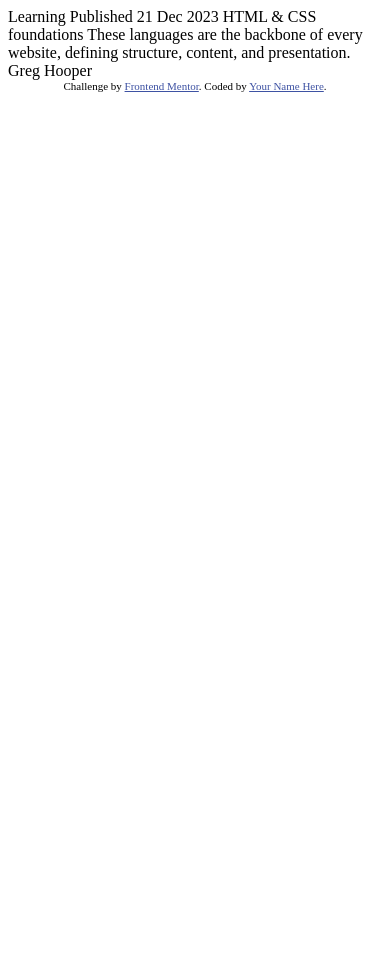
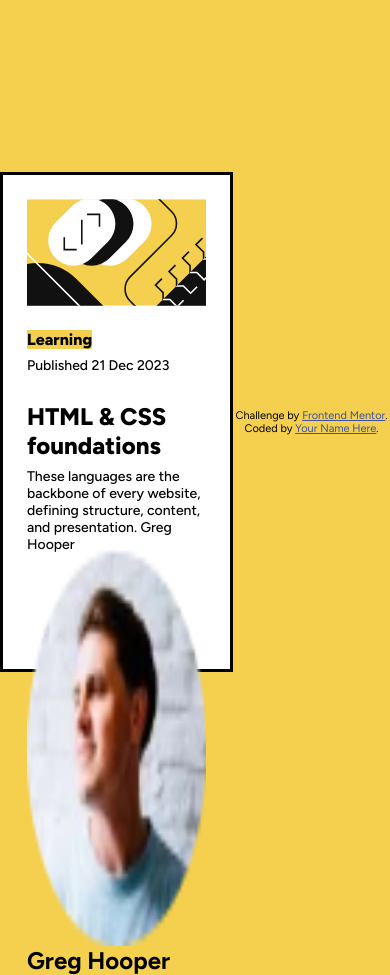
Before and after one commit to IsaacToluwani/FrontEndMentor-Newbie-Challenges, a plain HTML site: page blog-preview-card/index.html in a window 390 px wide. Before the commit the page ends 844 px from the top, so only its background shows below. Drawn offline with Linux system fonts and the light colour scheme.

Commit message:
Refactor blog preview card layout and styles for improved design and responsiveness

```diff
--- a/blog-preview-card/index.html
+++ b/blog-preview-card/index.html
@@ -1,34 +1,59 @@
 <!DOCTYPE html>
 <html lang="en">
   <head>
-  <meta charset="UTF-8">
-  <meta name="viewport" content="width=device-width, initial-scale=1.0"> <!-- displays site properly based on user's device -->
+    <meta charset="UTF-8" />
+    <meta name="viewport" content="width=device-width, initial-scale=1.0" />
+    <!-- displays site properly based on user's device -->
 
-  <link rel="icon" type="image/png" sizes="32x32" href="./assets/images/favicon-32x32.png">
+    <link
+      rel="icon"
+      type="image/png"
+      sizes="32x32"
+      href="./assets/images/favicon-32x32.png"
+    />
+    <link rel="stylesheet" href="style.css" />
 
     <title>Frontend Mentor | Blog preview card</title>
 
     <!-- Feel free to remove these styles or customise in your own stylesheet 👍 -->
     <style>
-    .attribution { font-size: 11px; text-align: center; }
-    .attribution a { color: hsl(228, 45%, 44%); }
+      .attribution {
+        font-size: 11px;
+        text-align: center;
+      }
+      .attribution a {
+        color: hsl(228, 45%, 44%);
+      }
     </style>
   </head>
   <body>
+    <main class="container">
+      <img
+        src="./assets/images/illustration-article.svg"
+        alt=""
+        class="banner"
+      />
+      <section>
+        <h2>Learning</h2>
+        <p>Published 21 Dec 2023</p>
+        <h1>HTML & CSS foundations</h1>
+        <p>
+          These languages are the backbone of every website, defining structure,
+          content, and presentation. Greg Hooper
+        </p>
+      </section>
+      <aside>
+        <img src="./assets/images/image-avatar.webp" alt="" />
 
-  Learning
-
-  Published 21 Dec 2023
-
-  HTML & CSS foundations
-
-  These languages are the backbone of every website, defining structure, content, and presentation.
-
-  Greg Hooper
+        <h3>Greg Hooper</h3>
+      </aside>
+    </main>
 
     <div class="attribution">
-    Challenge by <a href="https://www.frontendmentor.io?ref=challenge" target="_blank">Frontend Mentor</a>.
-    Coded by <a href="#">Your Name Here</a>.
+      Challenge by
+      <a href="https://www.frontendmentor.io?ref=challenge" target="_blank"
+        >Frontend Mentor</a
+      >. Coded by <a href="#">Your Name Here</a>.
     </div>
   </body>
 </html>
--- a/blog-preview-card/style.css
+++ b/blog-preview-card/style.css
@@ -1,5 +1,5 @@
 /* Fonts */
-@import url("https://fonts.googleapis.com/css?family=Catamaran:400,700|Grand+Hotel");
+@import url('https://fonts.googleapis.com/css2?family=Figtree:ital,wght@0,300..900;1,300..900&display=swap');
 /*
 global styles
 faster development
@@ -8,16 +8,15 @@ reusable
 
 /* Variables */
 :root {
-  --clr-primary: #678e3e;
-  --clr-primary-light: #beed8c;
-  --clr-grey-1: #102a42;
-  --clr-grey-5: #617d98;
-  --clr-grey-10: #f1f5f8;
-  --clr-white: #fff;
-  --ff-primary: "Catamaran", sans-serif;
-  --ff-secondary: "Grand Hotel", cursive;
-  --transition: all 0.3s linear;
-  --spacing: 0.25rem;
+  --clr-primary: #f4d04e;
+  --clr-grey-1: #111111;
+  --clr-grey-5: #6b6b6b;
+  --clr-white: #ffffff;
+  --ff-primary: 'Figtree', sans-serif;
+  --spacing-200: 24px;
+  --spacing-150: 12px;
+  --spacing-100: 8px;
+  --spacing-50:4px;
   --radius: 0.5rem;
 }
 
@@ -29,39 +28,46 @@ reusable
 }
 
 body {
+  height: 100vh;
+  background: var(--clr-primary);
+  display: flex;
+  justify-content: center;
+  align-items: center;
   font-family: var(--ff-primary);
-  background: var(--clr-white);
-  color: var(--clr-grey-1);
-  line-height: 1.5;
-  font-size: 0.875rem;
 }
 
-a {
-  text-decoration: none;
-}
 .container {
-  width: 50%;
+  width: 384px;
+  height: 500px;
+  border: solid;
   margin: 0 auto;
+  background: var(--clr-white);
+  display: flex;
+  flex-direction: column;
+  gap: var(--spacing-200);
+  overflow: none;
+  padding: var(--spacing-200);
 }
 
 img {
+  display: block;
   width: 100%;
-  display: block;
+  height: 400px;
 }
 h1,
 h2,
 h3,
 h4 {
-  letter-spacing: var(--spacing);
-  text-transform: capitalize;
-  line-height: 1.25;
-  margin-bottom: 0.75rem;
 }
 h1 {
-  font-size: 3rem;
+  font-size: 24px;
+  font-weight: 800;
 }
 h2 {
-  font-size: 2rem;
+  font-size: 16px;
+  font-weight:800 ;
+  background: var(--clr-primary);
+  align-self: flex-start;
 }
 h3 {
   font-size: 1.5rem;
@@ -70,32 +76,19 @@ h4 {
   font-size: 0.875rem;
 }
 p {
+  font-size: 14px;
+  font-weight: 500;
   margin-bottom: 1.25rem;
 }
-@media screen and (min-width: 800px) {
-  h1 {
-    font-size: 4rem;
-  }
-  h2 {
-    font-size: 2.5rem;
-  }
-  h3 {
-    font-size: 2rem;
-  }
-  h4 {
-    font-size: 1rem;
-  }
-  body {
-    font-size: 1rem;
-  }
-  h1,
-  h2,
-  h3,
-  h4 {
-    line-height: 1;
-  }
+/* more global css */
+
+section {
+  height: 43%;
+  display: flex;
+  flex-direction: column;
+  gap: var(--spacing-100);
 }
-/* more global css */
+
 
 /*  ======
 Header
@@ -103,8 +96,7 @@ Header
 .header {
   min-height: 100vh;
   background: linear-gradient(45deg, rgba(0, 0, 0, 0.6), rgba(0, 0, 0, 0.6)),
-    url("../images/main-bcg.jpeg") center/cover no-repeat;
+    url('../images/main-bcg.jpeg') center/cover no-repeat;
 }
 
-
 /* End of Header */
```
Lines whose indentation alone changed are shown as unchanged.
